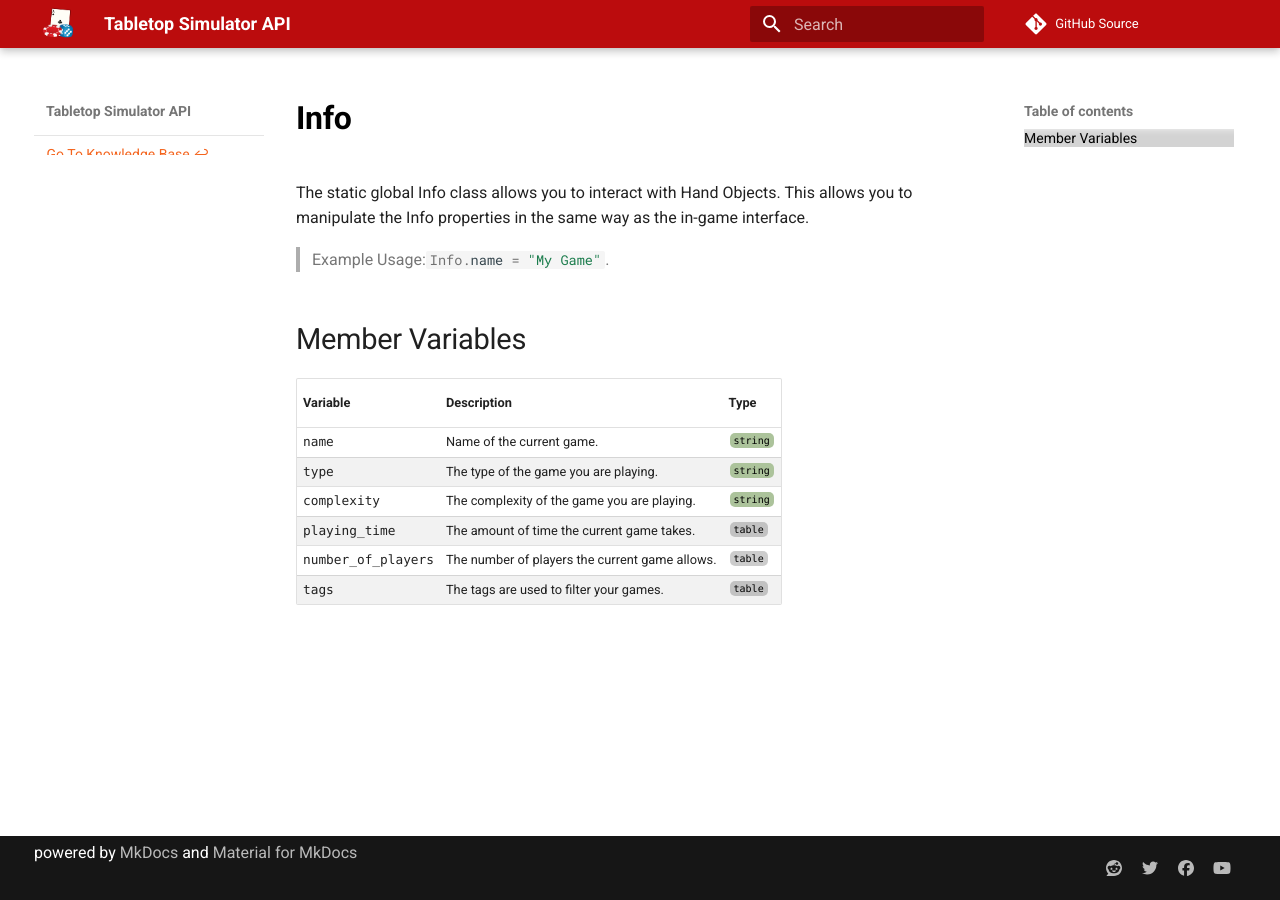
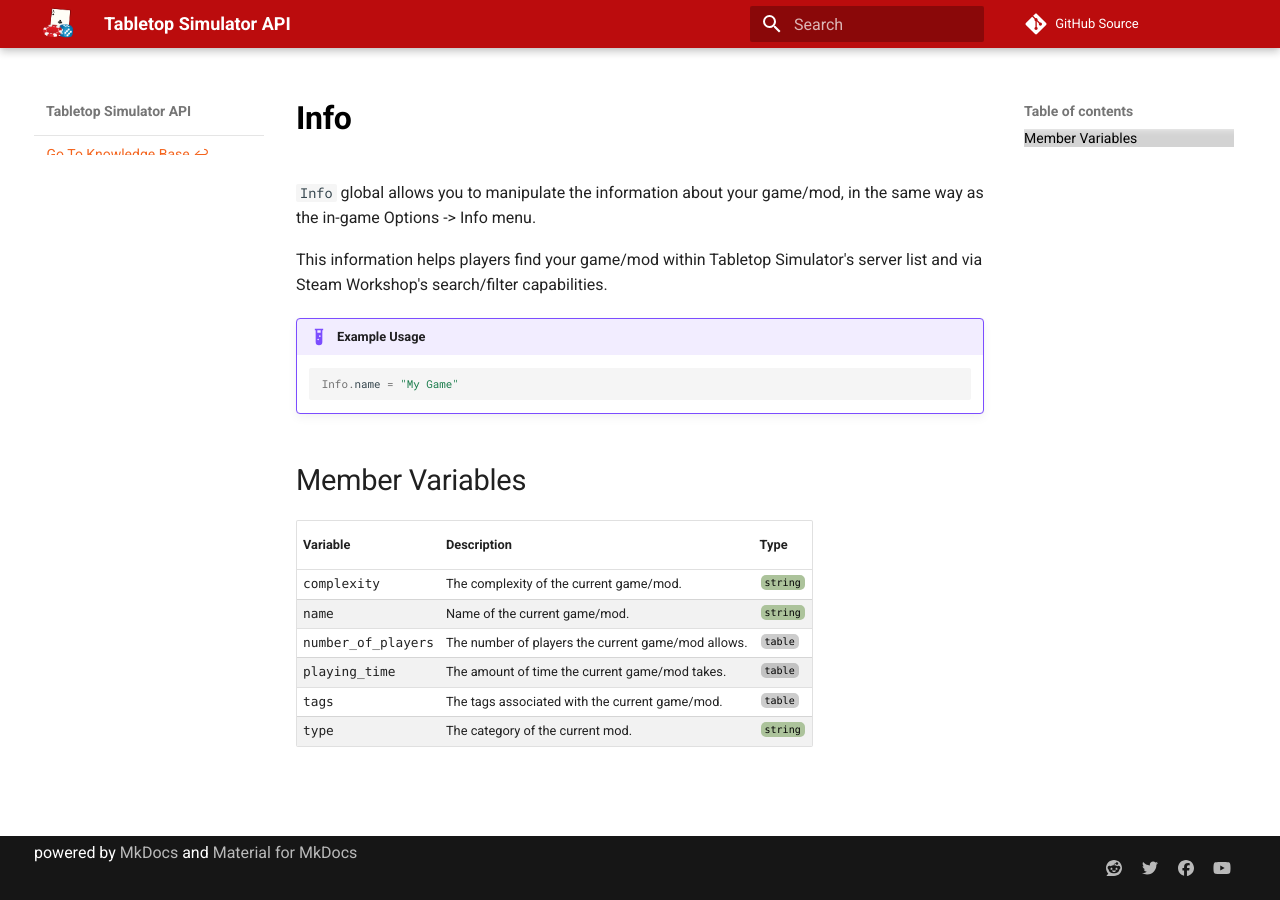
Before and after one commit to Berserk-Games/Tabletop-Simulator-API, an MkDocs documentation site: the page built from docs/info.md, in a window 1280 px wide. Built offline with MkDocs 1.6.1 and Material for MkDocs 9.7.7, drawn with Linux system fonts in a browser that asks for light colours; comment, search, counter and statistics services are not loaded.

Commit message:
Improved Info documentation

````diff
--- a/docs/info.md
+++ b/docs/info.md
@@ -1,14 +1,21 @@
-The static global Info class allows you to interact with Hand Objects. This allows you to manipulate the Info properties in the same way as the in-game interface.
+`Info` global allows you to manipulate the information about your game/mod, in the same way as the in-game Options ->
+Info menu.
 
-> Example Usage:`#!lua Info.name = "My Game"`.
+This information helps players find your game/mod within Tabletop Simulator's server list and via Steam Workshop's
+search/filter capabilities.
+
+!!!example "Example Usage"
+    ```lua
+    Info.name = "My Game"
+    ```
 
 ##Member Variables
 
 Variable | Description | Type
 -- | -- | :--
-name {: #name } | Name of the current game. | [<span class="tag str"></span>](types.md)
-type {: #type } | The type of the game you are playing. | [<span class="tag str"></span>](types.md)
-complexity {: #complexity } | The complexity of the game you are playing. | [<span class="tag str"></span>](types.md)
-playing_time {: #playing_time } | The amount of time the current game takes. | [<span class="tag tab"></span>](types.md)
-number_of_players {: #number_of_players } | The number of players the current game allows. | [<span class="tag tab"></span>](types.md)
-tags {: #tags } | The tags are used to filter your games. | [<span class="tag tab"></span>](types.md)
+complexity {: #complexity } | The complexity of the current game/mod. | [<span class="tag str"></span>](types.md)
+name {: #name } | Name of the current game/mod. | [<span class="tag str"></span>](types.md)
+number_of_players {: #number_of_players } | The number of players the current game/mod allows. | [<span class="tag tab"></span>](types.md)
+playing_time {: #playing_time } | The amount of time the current game/mod takes. | [<span class="tag tab"></span>](types.md)
+tags {: #tags } | The tags associated with the current game/mod. | [<span class="tag tab"></span>](types.md)
+type {: #type } | The category of the current mod. | [<span class="tag str"></span>](types.md)
````
